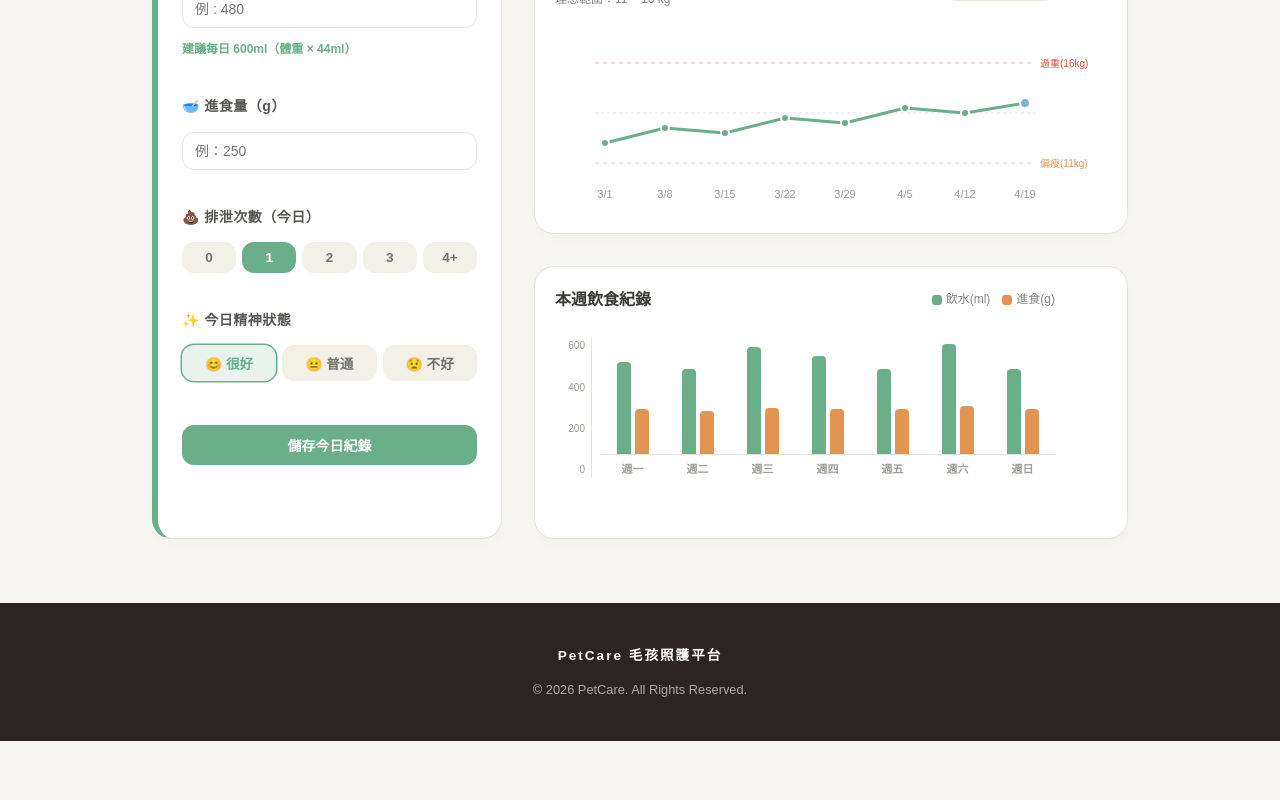
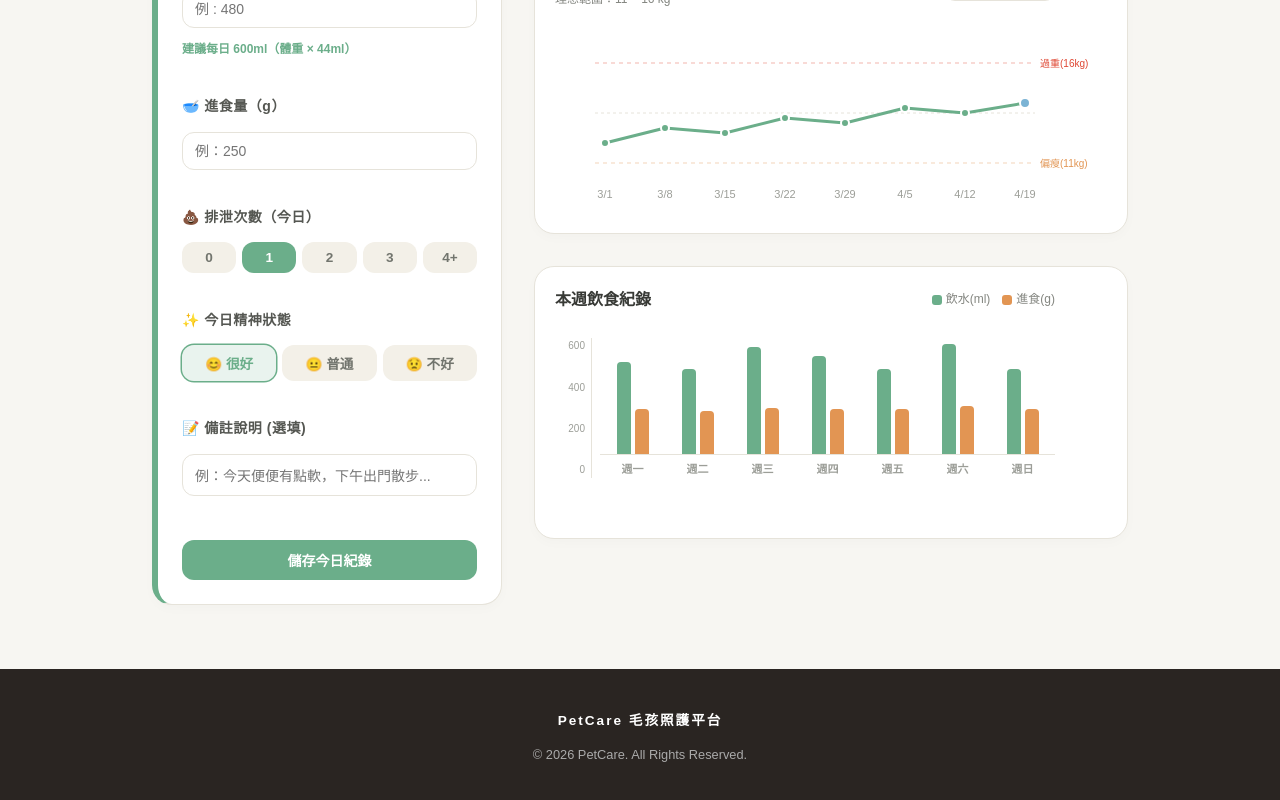
Before and after one commit to dh1115w/vue-petproject, a Vue app: page /medical/healthtracking in a window 1280 px wide. Shown: the part 760-1560 px from the top of the page. Before the commit the page ends 1501 px from the top, so only its background shows below. Built offline with nearby package versions, Linux system fonts and the light colour scheme.

Commit message:
新增HealthTracking.vue的左側欄下方的備註欄位

```diff
--- a/src/views/medical/HealthTracking.vue
+++ b/src/views/medical/HealthTracking.vue
@@ -95,6 +95,19 @@
                 {{ status.emoji }} {{ status.label }}
               </button>
             </div>
+          </div>
+
+          <!-- 4. 備註說明（方案一：直接顯示、固定高度、完美對齊版） -->
+          <div class="form-group" style="margin-bottom: 20px;">
+            <label class="form-label">📝 備註說明 (選填)</label>
+            <textarea
+              v-model="formData.note"
+              placeholder="例：今天便便有點軟，下午出門散步..."
+              class="form-input"
+              style="width: 100%; height: 42px; min-height: 42px; max-height: 42px; resize: none; font-size: 14px; padding: 10px 12px; box-sizing: border-box; display: block; font-family: inherit; transition: border-color 0.2s, box-shadow 0.2s;"
+              onfocus="this.style.borderColor='#4caf50'; this.style.boxShadow='0 0 0 2px rgba(76, 175, 80, 0.1)';"
+              onblur="this.style.borderColor='#e0e0e0'; this.style.boxShadow='none';"
+            ></textarea>
           </div>
 
           <!-- 提交按鈕 -->
@@ -233,7 +246,7 @@
 
       </div>
     </div>
-  </div>
+</div>
 </template>
 
 <script setup>
@@ -248,7 +261,8 @@ const formData = ref({
   water: '',
   food: '',
   poop: '1',       // 預設選中 1 次
-  mood: '很好'     // 預設精神狀態很好
+  mood: '很好',     // 預設精神狀態很好
+  note: ''         // 新增：用來綁定多行文字框的備註內容
 })
 
 // 快捷按鈕的靜態選項配置
@@ -258,6 +272,9 @@ const statusOptions = [
   { label: "普通", emoji: "😐" },
   { label: "不好", emoji: "😟" }
 ]
+
+// 控制備註說明輸入框是否顯示的開關（預設隱藏）
+const showNote = ref(false)
 
 // ==========================================================================
 // 2. 圖表時間篩選狀態（預設為 'week'，可切換為 'month' 或 'year'）
@@ -338,7 +355,8 @@ function handleSubmitRecord() {
   const w = formData.value.weight || "13.6"
   const wt = formData.value.water || "480"
   const f = formData.value.food || "250"
+  const n = formData.value.note || "無" //新增：獲取備註內容，若為空則預設顯示「無」
 
-  alert(`今日健康紀錄已儲存！\n體重 ${w} kg · 飲水 ${wt} ml · 進食 ${f} g`)
+  alert(`今日健康紀錄已儲存！\n體重 ${w} kg · 飲水 ${wt} ml · 進食 ${f} g\n備註：${n}`)
 }
 </script>
```
